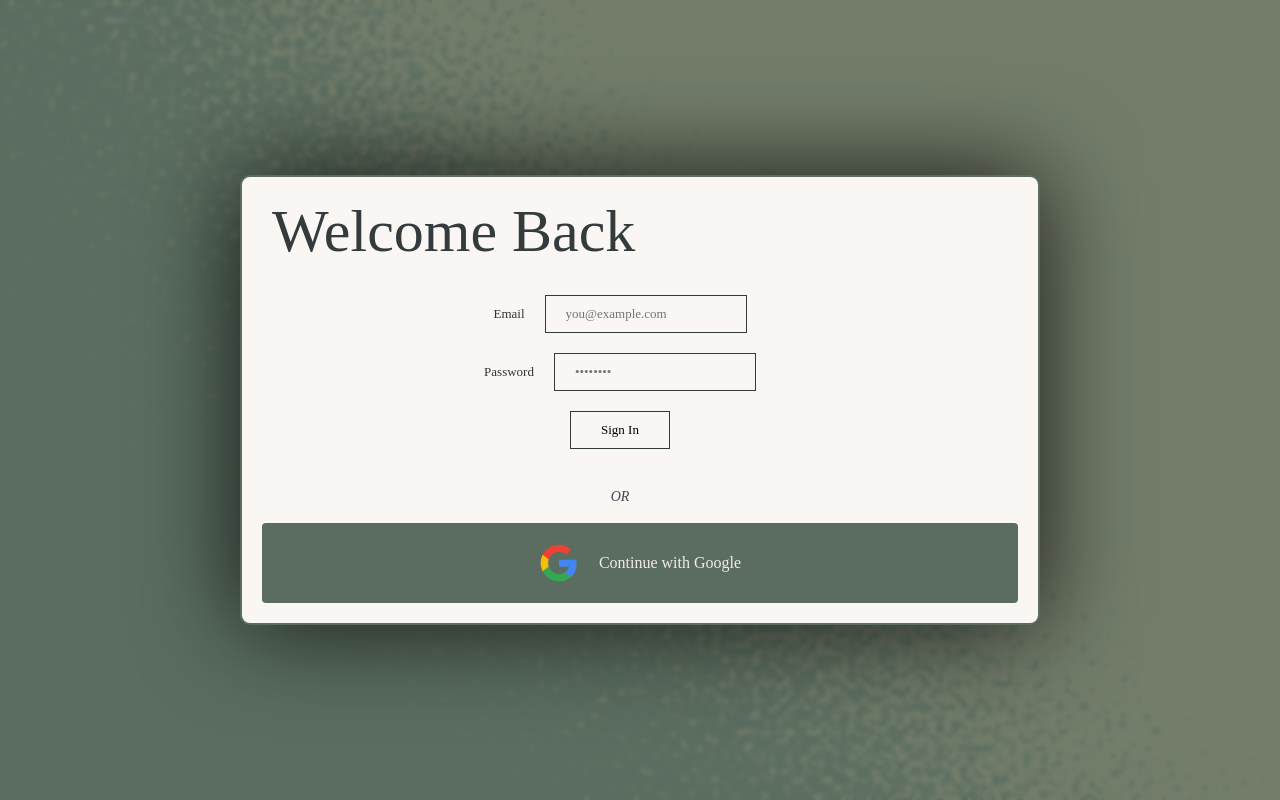
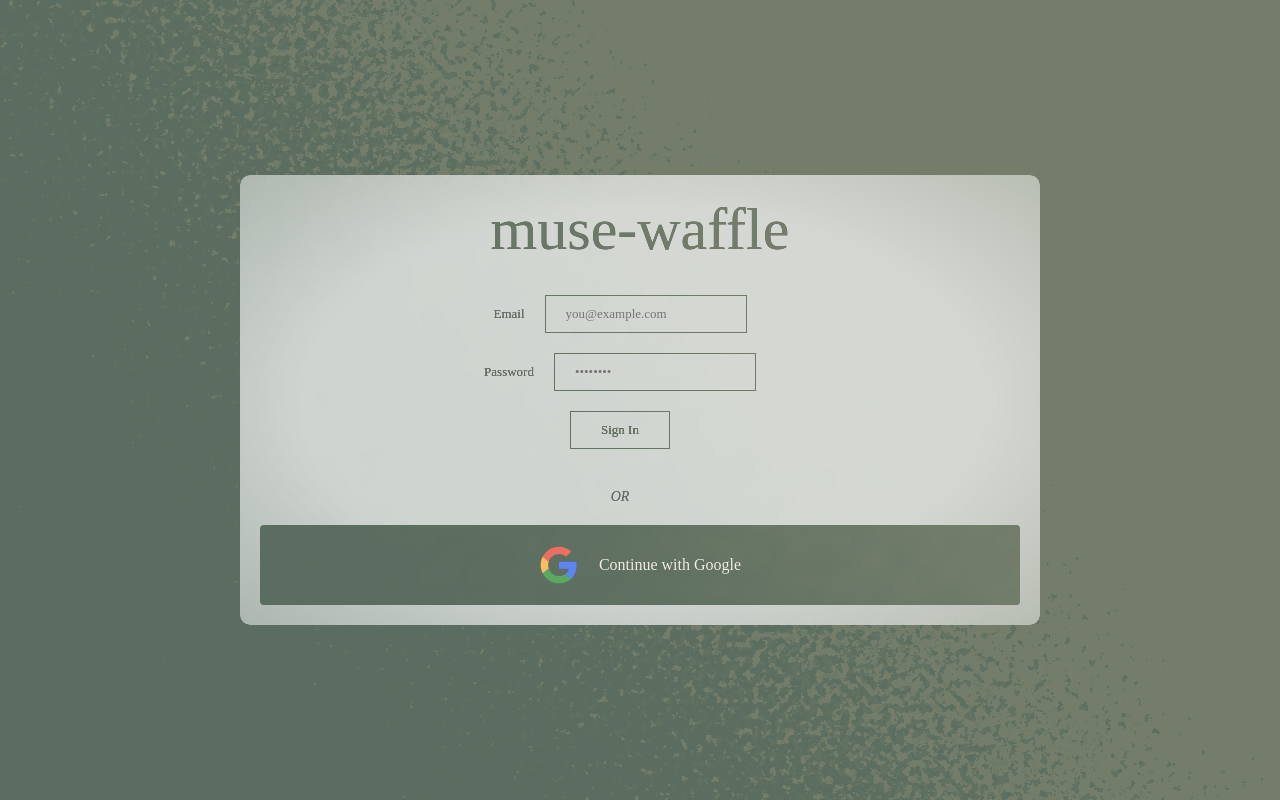
Before and after one commit to Mathkid9000/muse-waffle-v3, a React (Vite) app in the folder frontend/: page /login in a window 1280 px wide. Built offline with nearby package versions, Linux system fonts and the light colour scheme; no server answers; a web font is replaced by a local one.

Commit message:
cooler login

```diff
--- a/frontend/src/pages/Login.module.css
+++ b/frontend/src/pages/Login.module.css
@@ -17,7 +17,6 @@
     top: 0;
     left: 0;
     z-index: -9;
-	backdrop-filter: blur(2px);
 }
 
 .centerContainer {
@@ -27,10 +26,11 @@
 	height: calc(min(80vw, 800px) / 16 * 9);
 	display: flex;
 	align-items: center;
-	background-color: var(--background-light);
+	background: radial-gradient(rgba(255, 255, 255, 0.7) 60%, rgba(255, 255, 255, 0.5) 100%);
+	mix-blend-mode: lighten;
+	backdrop-filter: blur(8px);
 	border-radius: 10px;
-	border: var(--background-green1) 2px solid;
-	box-shadow: 0 0 100px rgba(0, 0, 0, 0.8);
+	box-shadow: 0 0 20px rgba(0, 0, 0, 1);
 	padding: 100px;
 }
 
@@ -42,8 +42,9 @@
 	font-family: 'Jersey 15';
 	font-weight: 400;
 	top: 20px;
-	left: 30px;
+	left: 0;
 	margin: 0;
+	text-align: center;
 	color: var(--dark-text);
 }
 
--- a/frontend/src/pages/Login.tsx
+++ b/frontend/src/pages/Login.tsx
@@ -154,7 +154,7 @@ export default function Login() {
       <div className={styles.background}></div>
       <div className={styles.backgroundMask}></div>
       <div className={styles.centerContainer}>
-        <h1 className={styles.containerHeader}>{mode === "login" ? "Welcome Back" : "Create Account"}</h1>
+        <h1 className={styles.containerHeader}>{mode === "login" ? "muse-waffle" : "Create Account"}</h1>
         <form onSubmit={handleSubmit(onSubmit)} className={styles.inputGrid}>
           {mode === "signup" && (
             <div className="space-y-2">
```
